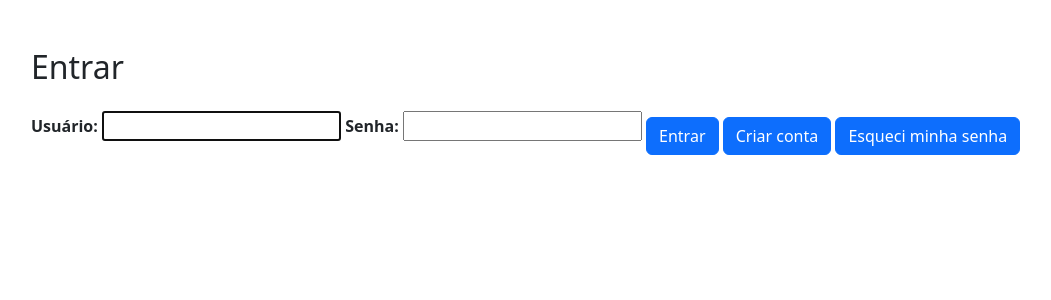
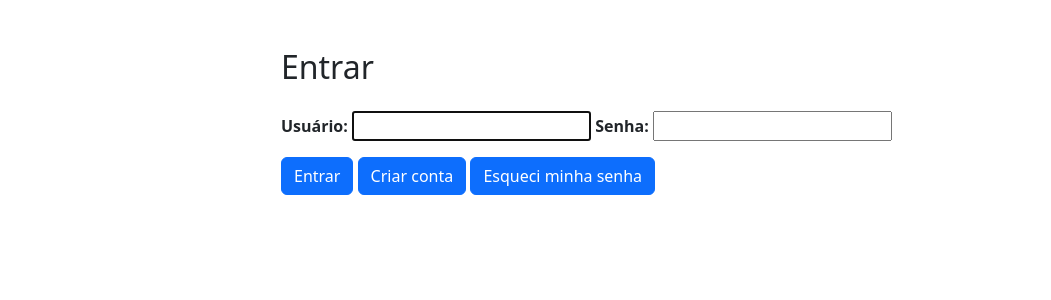
Before and after one commit to Estagio-IFSP/Estoque-CTI, a Django app: page / in a window 1280 px wide. Shown: the top 300 px of the page, without its empty margins (51-1102 px from the left). Run offline with Django 4.2, Linux system fonts and the light colour scheme.

Commit message:
Make login form centered and less wide

```diff
--- a/stockControl/templates/registration/login.html
+++ b/stockControl/templates/registration/login.html
@@ -5,7 +5,7 @@
 {% block title %}Login{% endblock %}
 
 {% block content %}
-  <main class="container mt-5">
+  <main class="container mt-5 w-50 mx-auto">
   <h2>Entrar</h2>
     <form method="post">
       {% csrf_token %}
```
